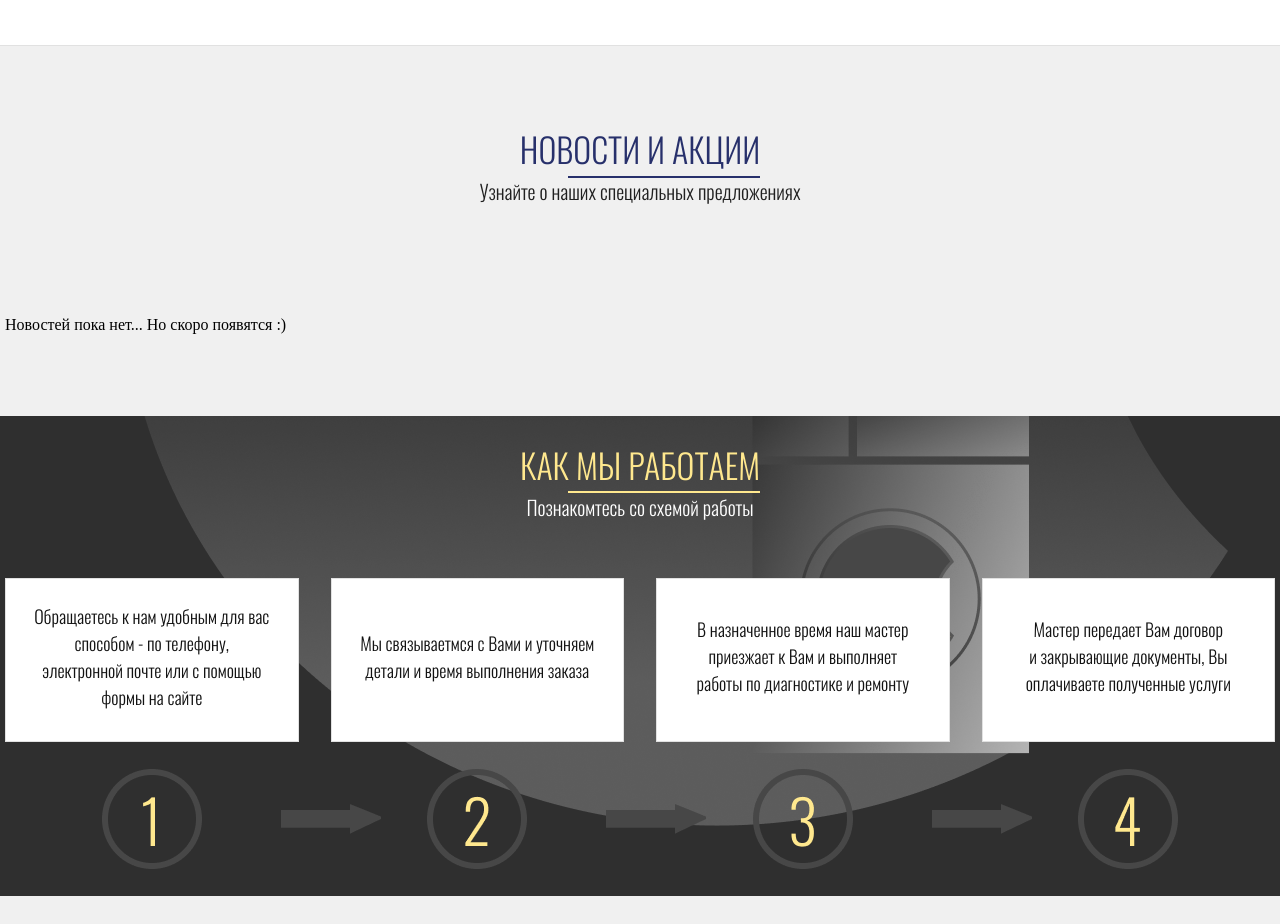
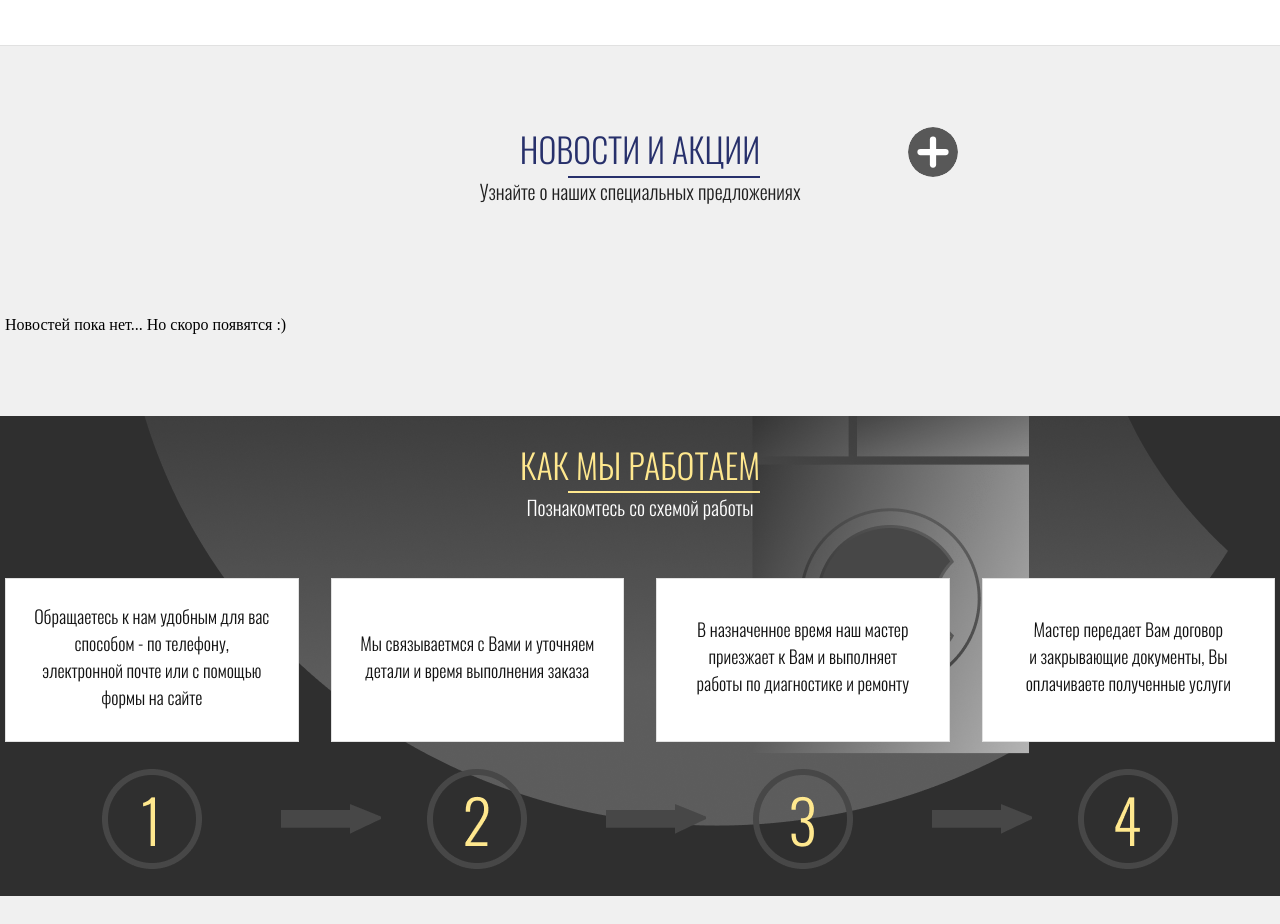
Before and after one commit to Powenga/scnonstop_v_2, a React (Create React App) app: page / in a window 1280 px wide. Shown: the part 1340-2264 px from the top of the page. Built offline with nearby package versions, Linux system fonts and the light colour scheme; no server answers.

Commit message:
feat: add section title with button

```diff
--- a/src/components/App/App.jsx
+++ b/src/components/App/App.jsx
@@ -23,14 +23,14 @@ function App() {
           ...state,
           email,
           id,
-          admin: role === 'owner',
+          isAdmin: role === 'owner',
         }));
       })
       .catch(() => {
         setUser({
           email: '',
           id: '',
-          admin: false,
+          isAdmin: true,
         });
       });
   }, []);
--- a/src/components/News/News.jsx
+++ b/src/components/News/News.jsx
@@ -6,7 +6,7 @@ import Button from '../Button/Button';
 import mainApi from '../../utils/main-api';
 import { newsRenderPrefs } from '../../utils/constants';
 import './News.css';
-import SectionTitle from '../SectionTitle/SectionTitle';
+import SectionTitleWithButton from '../SectionTitleWithButton/SectionTitleWithButton';
 
 function News({ classes, onCardClick, children }) {
   const [newsList, setNewsList] = useState([]);
@@ -108,7 +108,7 @@ function News({ classes, onCardClick, children }) {
 
   return (
     <div className={`news ${classes && classes}`}>
-      <SectionTitle
+      <SectionTitleWithButton
         title="Новости и акции"
         subtitle="Узнайте о наших специальных предложениях"
       />
--- /dev/null
+++ b/src/components/SectionTitleWithButton/SectionTitleWithButton.css
@@ -0,0 +1,27 @@
+.section-title-with-button {
+  position: relative;
+}
+
+.section-title-with-button__button {
+  display: block;
+  position: absolute;
+  top: 0;
+  right: 35%;
+  width: 50px;
+  height: 50px;
+  border-radius: 50%;
+  border: none;
+  background: center / contain url('../../images/add-button.svg');
+}
+
+@media screen and (max-width: 1280px) {
+  .section-title-with-button__button {
+    right: 25%;
+  }
+}
+
+@media screen and (max-width: 730px) {
+  .section-title-with-button__button {
+    right: 0;
+  }
+}
--- /dev/null
+++ b/src/components/SectionTitleWithButton/SectionTitleWithButton.jsx
@@ -0,0 +1,33 @@
+import React, { useContext } from 'react';
+import { useEffect, useState } from 'react/cjs/react.development';
+import PropTypes from 'prop-types';
+import SectionTitle from '../SectionTitle/SectionTitle';
+import userContext from '../../context/user-context';
+import './SectionTitleWithButton.css';
+
+export default function SectionTitleWithButton({ title, subtitle }) {
+  const [shouldShowButton, setShouldShowButton] = useState(false);
+  const user = useContext(userContext);
+
+  useEffect(() => {
+    setShouldShowButton(user.isAdmin);
+  }, [user]);
+
+  return (
+    <div className="section-title-with-button">
+      <SectionTitle title={title} subtitle={subtitle} />
+      {shouldShowButton && (
+        <button
+          type="button"
+          className="section-title-with-button__button"
+          aria-label="Добавить"
+        />
+      )}
+    </div>
+  );
+}
+
+SectionTitleWithButton.propTypes = {
+  title: PropTypes.string.isRequired,
+  subtitle: PropTypes.string.isRequired,
+};
```
Also changed, not shown: src/images/add-button.svg (added).
